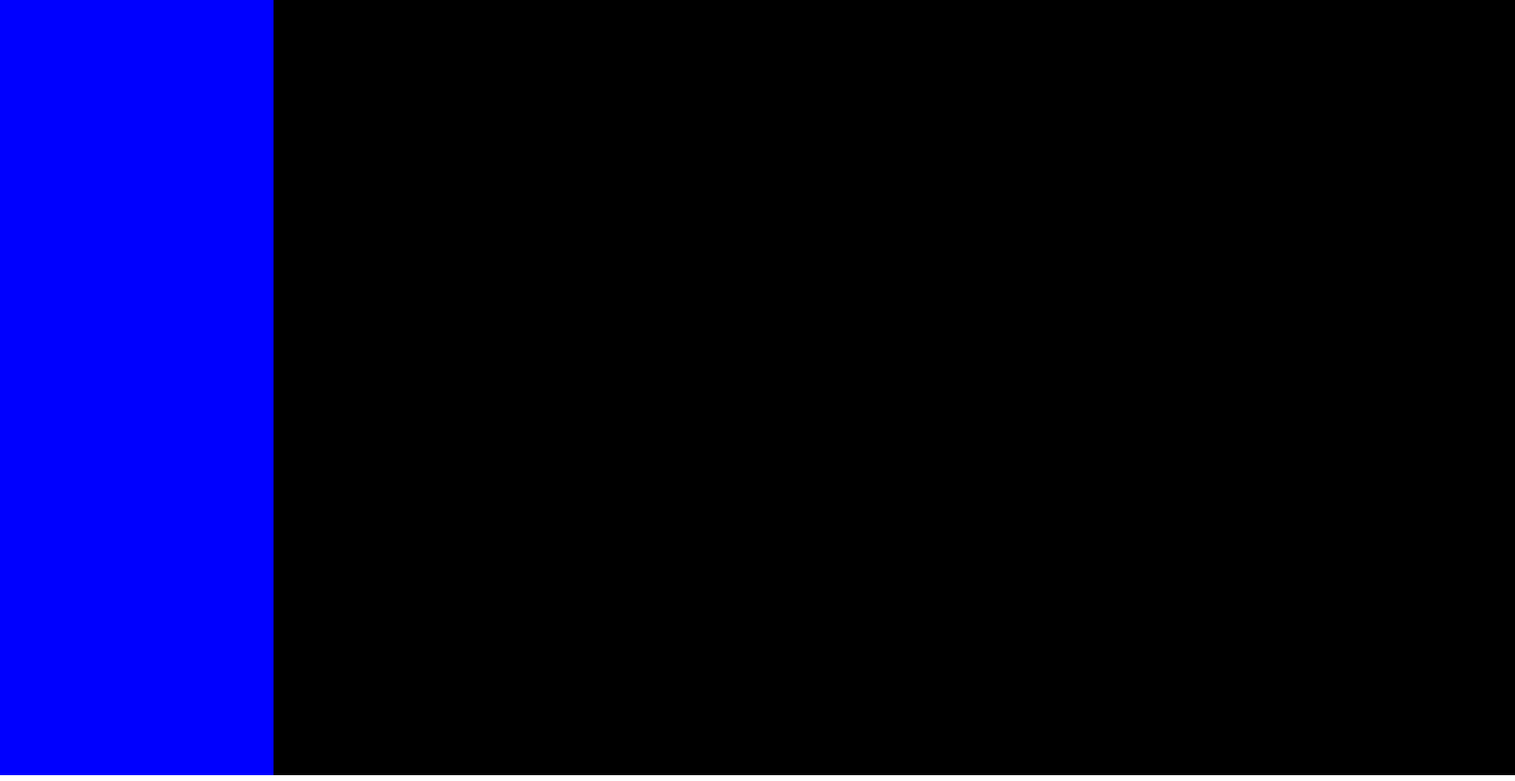
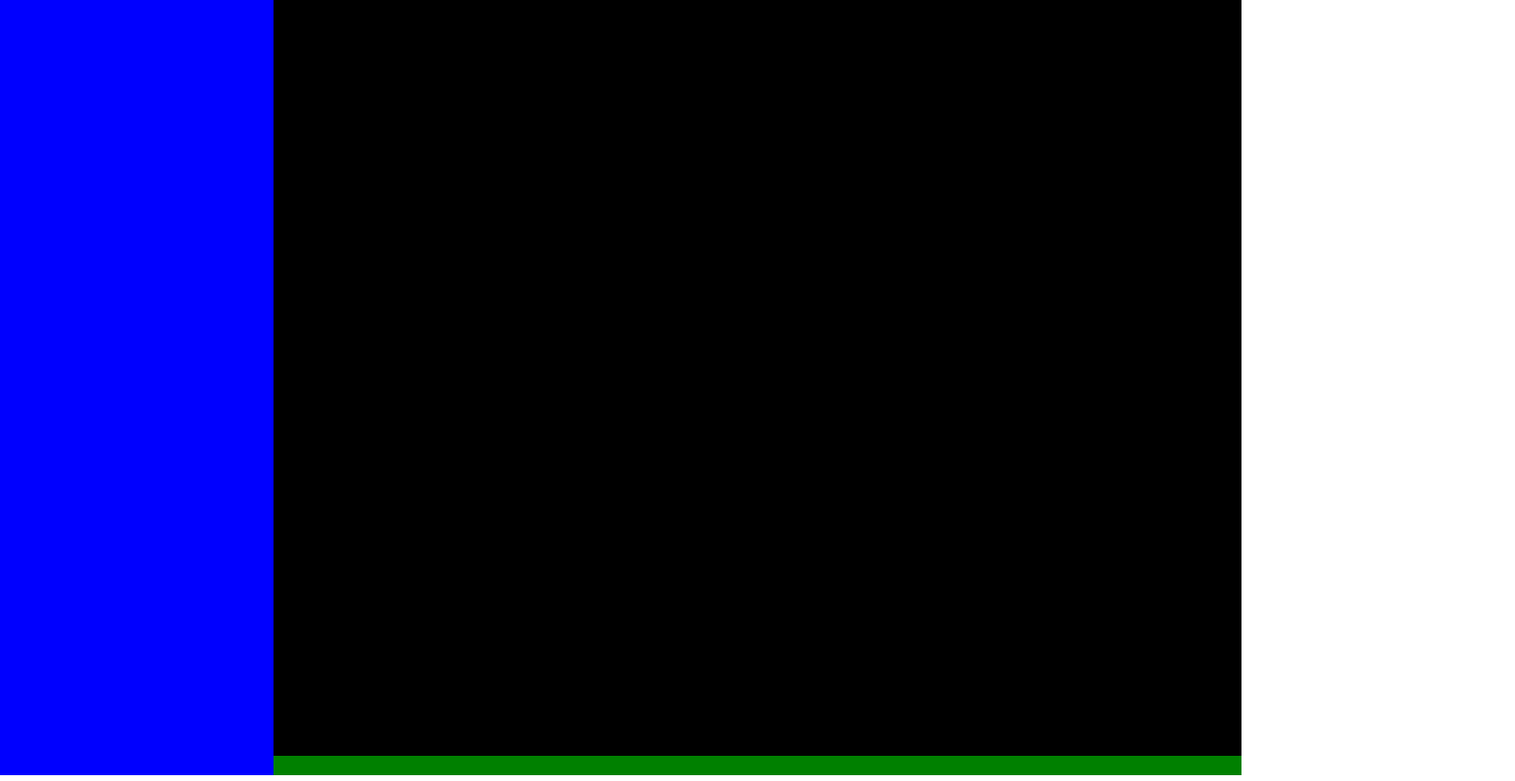
Before and after one commit to Kent-Godfrey/NDCampDigital, a plain HTML site: page index.html in a window 1280 px wide. Shown: the whole page at 97% size, 1562 px wide, since content can reach past the window. Drawn offline with nearby package versions, Linux system fonts and the light colour scheme.

Commit message:
Sorted dynamic canvas height to fit the template

```diff
--- a/css/style.css
+++ b/css/style.css
@@ -21,13 +21,11 @@
 }
 
 .twitter-feed {
-  width: 100%;
   height: 100vh;
   background: blue;
 }
 
 .canvas-container {
-  width: 100%;
   height: 100vh;
   background: green;
 }
--- a/index.html
+++ b/index.html
@@ -18,15 +18,10 @@
 <body>
 	<div class="container">
 		<div class="row">
-			<div class="three columns">
-				<div class="twitter-feed">
-
-				</div>
+			<div class="three columns twitter-feed">
 			</div>
-			<div class="nine columns">
-				<div class="canvas-container">
-					<canvas id="mainCanvas" width="200" height="200">Please update your browswer to view this content.</canvas>
-				</div>
+			<div class="nine columns canvas-container">
+				<canvas id="mainCanvas" width="200" height="200">Please update your browswer to view this content.</canvas>
 			</div>
 		</div>
 	</div>
--- a/js/script.js
+++ b/js/script.js
@@ -9,8 +9,9 @@ c.attr("width", $(window).get(0).innerWidth); c.attr("height", $(window).get(0).
 //Uses JQuery Resize function to allow the canvas dimensions to be dynamically changed and updated.
 $(window).resize(resizeCanvas);
 	function resizeCanvas() {
-		c.attr("width", $(window).get(0).innerWidth);
-		c.attr("height", $(window).get(0).innerHeight);
+
+		c.attr("width", $('.canvas-container').width());
+		c.attr("height", $('.canvas-container').height() - 20); // TODO Figure this out - 100vh height adds scrollbars on both axes
 		//Placeholder rectangle.
 		ctx.fillRect(0, 0, c.width(), c.height());
 	};
```
